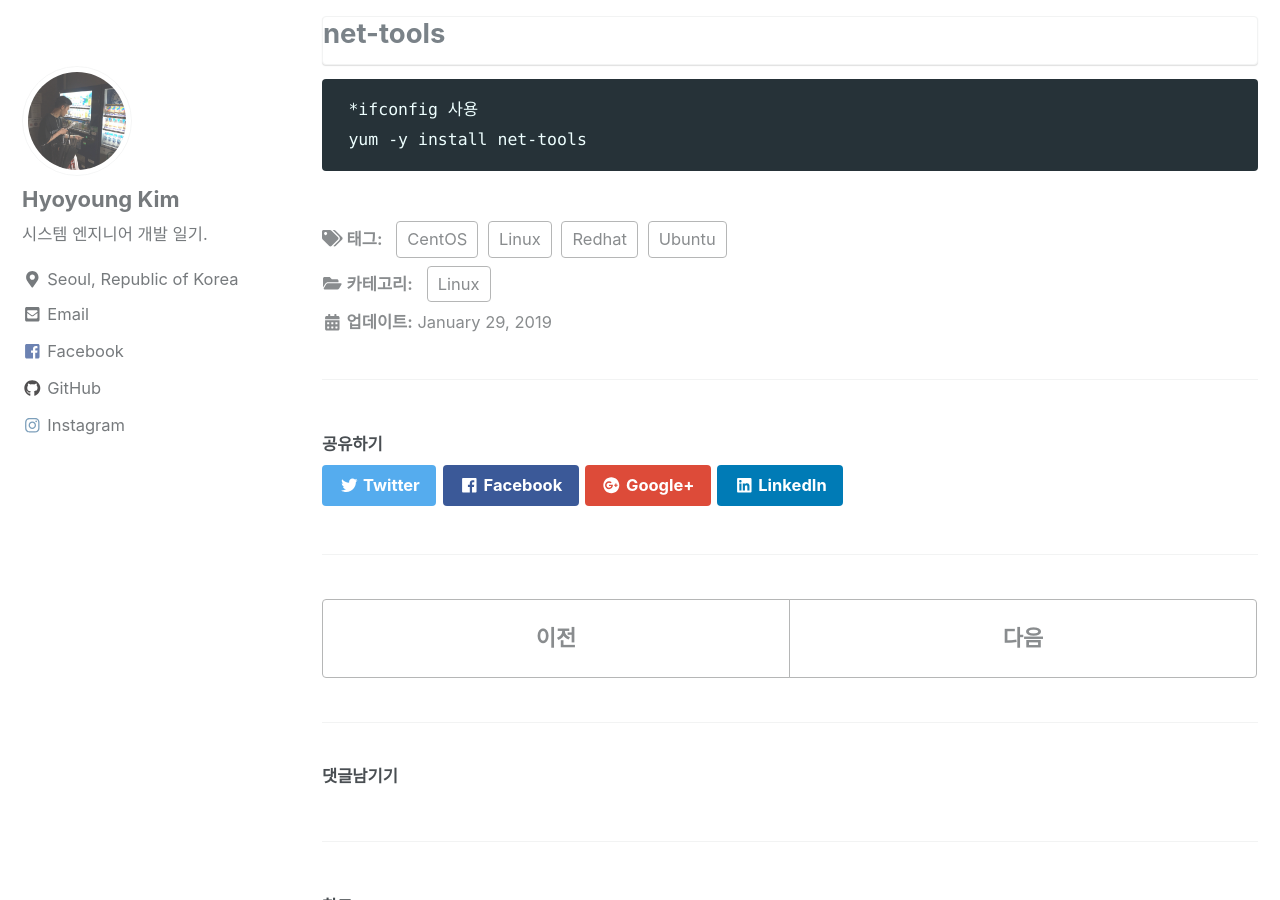
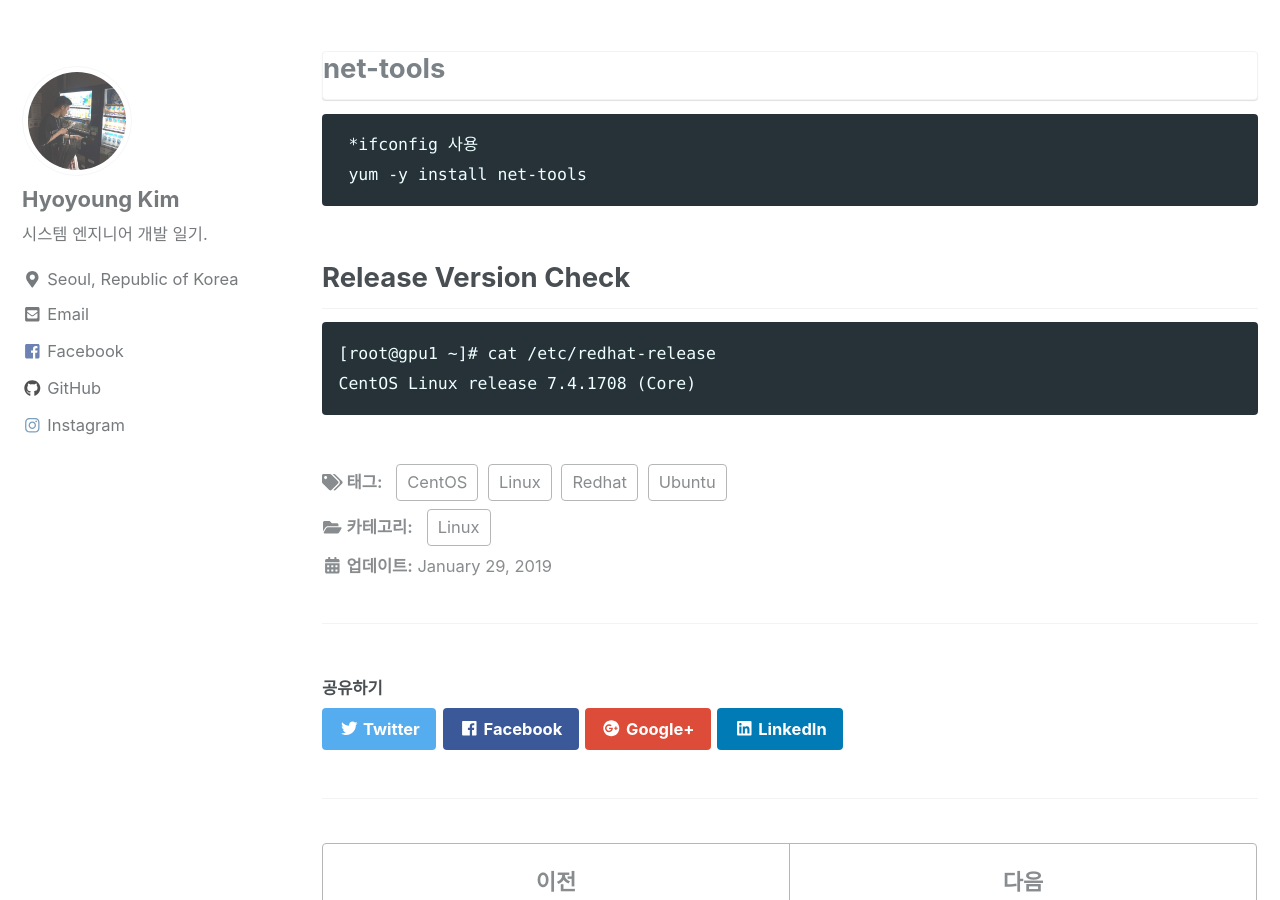
Before and after one commit to youngfromseoul/youngfromseoul.github.io2, a Jekyll site: the page built from _posts/linux/2019-01-29-Linux-tip.md, in a window 1280 px wide and 900 px high, scrolled down 1133 px. Built offline with Jekyll 4.4.1, drawn with Linux system fonts in a browser that asks for light colours; cached includes are drawn as plain includes; nearby versions of some CDN libraries; some web fonts are replaced; library files that are not in the unit come from our copies; some of the changed text lies outside the part shown.

Commit message:
Update 2019-01-29-Linux-tip.md

````diff
--- a/_posts/linux/2019-01-29-Linux-tip.md
+++ b/_posts/linux/2019-01-29-Linux-tip.md
@@ -53,3 +53,9 @@ tar -zcvf test.tar.gz test
  *ifconfig 사용
  yum -y install net-tools
  ```
+
+## Release Version Check
+```
+[root@gpu1 ~]# cat /etc/redhat-release
+CentOS Linux release 7.4.1708 (Core)
+```
````
